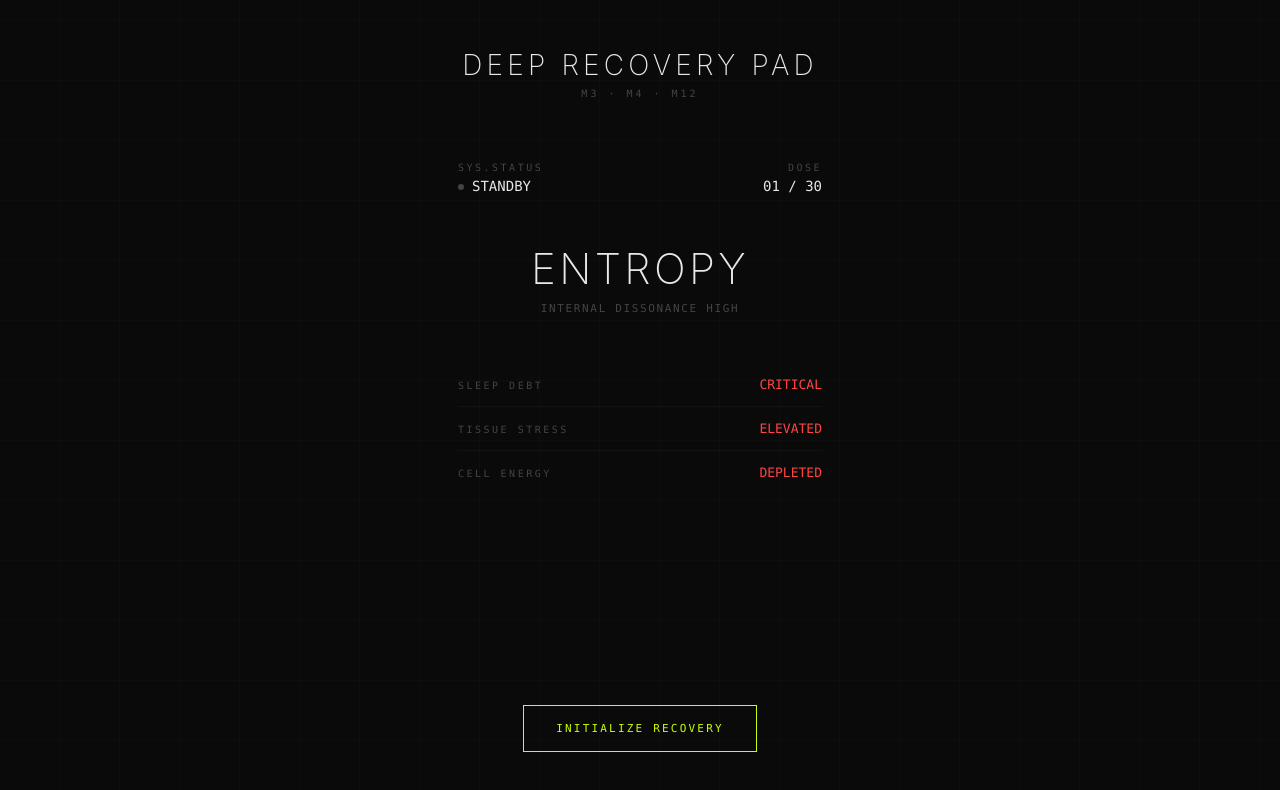
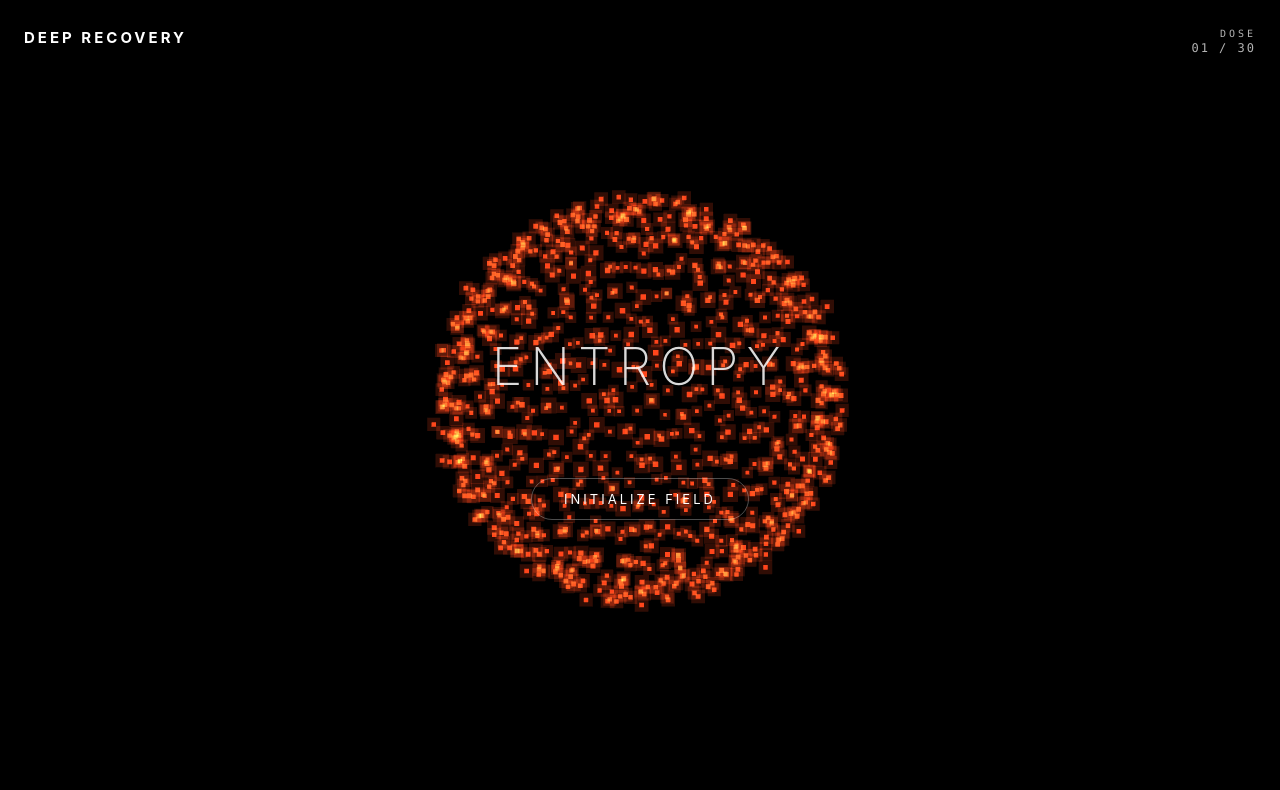
Before and after one commit to 0xfreeoffical/deep-recovery-demo, a plain HTML site: page index.html in a window 1280 px wide. Drawn offline with nearby package versions, Linux system fonts and the light colour scheme; animation ran at ten frames a second.

Commit message:
v3: particle sphere centerpiece matching RENEW style

```diff
--- a/index.html
+++ b/index.html
@@ -2,328 +2,252 @@
 <html lang="en">
 <head>
 <meta charset="UTF-8">
-<meta name="viewport" content="width=device-width, initial-scale=1.0, user-scalable=no">
+<meta name="viewport" content="width=device-width,initial-scale=1.0,user-scalable=no">
 <title>Deep Recovery Pad</title>
-<script src="https://cdnjs.cloudflare.com/ajax/libs/gsap/3.12.5/gsap.min.js"></script>
+<script src="https://cdnjs.cloudflare.com/ajax/libs/three.js/r128/three.min.js"></script>
+<script src="https://cdnjs.cloudflare.com/ajax/libs/gsap/3.12.2/gsap.min.js"></script>
 <style>
 *{margin:0;padding:0;box-sizing:border-box}
-:root{
---bg:#0a0a0a;--fg:#e8e8e8;--dim:#444;--accent:#c8ff00;--accent2:#00e0ff;
---mono:'SF Mono','Fira Code','Consolas',monospace;
---thin:-apple-system,'Helvetica Neue','Inter',sans-serif;
-}
-html,body{height:100%;background:var(--bg);color:var(--fg);font-family:var(--thin);overflow:hidden;-webkit-tap-highlight-color:transparent}
-body{display:flex;align-items:center;justify-content:center;position:relative}
-body::before{content:'';position:fixed;inset:0;background:
-repeating-linear-gradient(0deg,transparent,transparent 59px,rgba(255,255,255,.02) 59px,rgba(255,255,255,.02) 60px),
-repeating-linear-gradient(90deg,transparent,transparent 59px,rgba(255,255,255,.02) 59px,rgba(255,255,255,.02) 60px);
-pointer-events:none;z-index:0}
-
-.device{width:100%;max-width:420px;padding:48px 28px;position:relative;z-index:1;min-height:100dvh;display:flex;flex-direction:column;justify-content:center}
-
-.label{font-family:var(--mono);font-size:10px;letter-spacing:.25em;text-transform:uppercase;color:var(--dim);line-height:1}
-.value{font-family:var(--mono);font-size:14px;color:var(--fg);line-height:1}
-
-/* Header */
-.header{text-align:center;margin-bottom:56px}
-.product-name{font-weight:200;font-size:28px;letter-spacing:.15em;text-transform:uppercase;margin-bottom:6px}
-.product-sub{font-family:var(--mono);font-size:10px;letter-spacing:.3em;color:var(--dim);text-transform:uppercase}
-
-/* Status row */
-.status-row{display:flex;justify-content:space-between;align-items:center;margin-bottom:48px}
-.status-dot{width:6px;height:6px;border-radius:50%;background:var(--dim);display:inline-block;margin-right:8px;vertical-align:middle}
-.status-dot.active{background:var(--accent);animation:pulse-dot 2s ease-in-out infinite}
-.status-dot.complete{background:var(--accent2);animation:none}
-@keyframes pulse-dot{0%,100%{opacity:1}50%{opacity:.3}}
-
-/* Body state */
-.body-state{text-align:center;margin-bottom:48px}
-.state-title{font-weight:200;font-size:42px;letter-spacing:.08em;margin-bottom:8px}
-.state-sub{font-family:var(--mono);font-size:11px;color:var(--dim);letter-spacing:.15em;text-transform:uppercase}
-
-/* Metrics */
-.metrics{margin-bottom:48px}
-.metric{display:flex;justify-content:space-between;align-items:baseline;padding:14px 0;border-bottom:1px solid rgba(255,255,255,.04)}
-.metric:last-child{border-bottom:none}
-.metric-val{font-family:var(--mono);font-size:13px;text-align:right}
-.metric-val.degraded{color:#ff4444}
-.metric-val.improving{color:#ffaa00}
-.metric-val.optimal{color:var(--accent)}
-
-/* Progress module card */
-.module-card{border:1px solid rgba(255,255,255,.06);padding:20px;margin-bottom:48px;opacity:0;display:none}
-.module-card.visible{display:block}
-.module-name{font-family:var(--mono);font-size:11px;letter-spacing:.2em;color:var(--accent);text-transform:uppercase;margin-bottom:12px}
-.module-progress{font-weight:200;font-size:36px;margin-bottom:6px}
-.module-desc{font-size:13px;color:var(--dim);font-weight:300;line-height:1.5}
-
-/* Progress bar */
-.progress-track{height:1px;background:rgba(255,255,255,.06);margin-bottom:48px;position:relative;display:none}
-.progress-fill{height:1px;background:var(--accent);width:0%;transition:width .3s}
-
-/* Buttons */
-.actions{text-align:center;margin-top:auto;padding-top:24px}
-.btn{font-family:var(--mono);font-size:11px;letter-spacing:.2em;text-transform:uppercase;background:none;border:1px solid rgba(255,255,255,.15);color:var(--fg);padding:16px 32px;cursor:pointer;transition:all .3s;-webkit-user-select:none;user-select:none;display:inline-block;min-width:200px;position:relative;overflow:hidden}
-.btn:active{background:rgba(255,255,255,.05)}
-.btn.primary{border-color:var(--accent);color:var(--accent)}
-.btn.primary:active{background:rgba(200,255,0,.05)}
-.btn+.btn{margin-top:12px}
-.btn.hidden{display:none}
-
-/* Depleted badge */
-.depleted{font-family:var(--mono);font-size:10px;letter-spacing:.3em;color:var(--accent2);text-transform:uppercase;text-align:center;margin-bottom:24px;opacity:0}
-
-/* Glow effect */
-.glow{position:fixed;top:50%;left:50%;width:300px;height:300px;transform:translate(-50%,-50%);border-radius:50%;background:radial-gradient(circle,rgba(200,255,0,.03),transparent 70%);pointer-events:none;opacity:0;z-index:0}
-
-/* Breathing ring */
-.breath-ring{position:fixed;top:50%;left:50%;width:180px;height:180px;transform:translate(-50%,-50%);border-radius:50%;border:1px solid rgba(200,255,0,.06);pointer-events:none;opacity:0;z-index:0}
-.breath-ring.active{opacity:1;animation:breathe 6s ease-in-out infinite}
-.breath-ring:nth-child(2){width:240px;height:240px;animation-delay:-.5s;border-color:rgba(0,224,255,.04)}
-.breath-ring:nth-child(3){width:300px;height:300px;animation-delay:-1s;border-color:rgba(200,255,0,.03)}
-@keyframes breathe{0%,100%{transform:translate(-50%,-50%) scale(1);opacity:.6}50%{transform:translate(-50%,-50%) scale(1.15);opacity:.15}}
-
-/* Healing phrase */
-.heal-phrase{position:fixed;top:38%;left:50%;transform:translate(-50%,-50%);font-weight:200;font-size:15px;letter-spacing:.12em;color:rgba(255,255,255,.25);pointer-events:none;opacity:0;z-index:0;text-align:center;width:80%;transition:opacity 1.5s}
-
-/* Fade utility */
-.fade-out{opacity:0;transition:opacity .4s}
+html,body{width:100%;height:100%;overflow:hidden;background:#000;font-family:-apple-system,BlinkMacSystemFont,'Helvetica Neue',sans-serif;color:#fff;-webkit-tap-highlight-color:transparent}
+canvas{position:fixed;top:0;left:0;z-index:0}
+#ui{position:fixed;top:0;left:0;width:100%;height:100%;z-index:1;pointer-events:none;display:flex;flex-direction:column}
+#top{display:flex;justify-content:space-between;align-items:flex-start;padding:28px 24px 0}
+#title{font-size:15px;font-weight:700;letter-spacing:3px;text-transform:uppercase}
+#dose{font-family:'SF Mono',SFMono-Regular,Menlo,monospace;font-size:12px;letter-spacing:2px;opacity:.7;text-align:right}
+#dose .label{font-size:10px;display:block;margin-bottom:2px;letter-spacing:3px}
+#center{flex:1;display:flex;flex-direction:column;justify-content:center;align-items:center}
+#state-word{font-size:clamp(28px,7vw,52px);font-weight:200;letter-spacing:8px;text-transform:uppercase;opacity:.85;margin-bottom:40px;transition:opacity .6s}
+#buttons{display:flex;gap:16px;margin-top:40px;pointer-events:auto}
+#buttons button{background:transparent;border:1px solid rgba(255,255,255,.3);color:#fff;padding:12px 32px;font-size:13px;letter-spacing:3px;text-transform:uppercase;cursor:pointer;border-radius:40px;font-family:inherit;transition:all .3s}
+#buttons button:hover{background:rgba(255,255,255,.08);border-color:rgba(255,255,255,.6)}
+#buttons button:active{transform:scale(.96)}
+.hidden{display:none!important}
 </style>
 </head>
 <body>
-<div class="glow" id="glow"></div>
-<div class="breath-ring" id="ring1"></div>
-<div class="breath-ring" id="ring2"></div>
-<div class="breath-ring" id="ring3"></div>
-<div class="heal-phrase" id="heal-phrase"></div>
-<div class="device" id="device">
-
-  <div class="header">
-    <div class="product-name">Deep Recovery Pad</div>
-    <div class="product-sub">M3 · M4 · M12</div>
+<div id="ui">
+  <div id="top">
+    <div id="title">Deep Recovery</div>
+    <div id="dose"><span class="label">DOSE</span><span id="dose-val">01 / 30</span></div>
   </div>
-
-  <div class="status-row">
-    <div>
-      <span class="label">SYS.STATUS</span><br>
-      <span class="value" id="status-val"><span class="status-dot" id="status-dot"></span>STANDBY</span>
-    </div>
-    <div style="text-align:right">
-      <span class="label">DOSE</span><br>
-      <span class="value" id="dose-val">01 / 30</span>
+  <div id="center">
+    <div id="state-word">Entropy</div>
+    <div id="buttons">
+      <button id="btn-init" onclick="startHarmonize()">Initialize Field</button>
+      <button id="btn-reset" class="hidden" onclick="resetField()">Reset</button>
+      <button id="btn-replenish" class="hidden" onclick="resetField()">Replenish Pad</button>
     </div>
   </div>
+</div>
+<script>
+// --- THREE.JS SETUP ---
+const W=window.innerWidth, H=window.innerHeight;
+const renderer=new THREE.WebGLRenderer({antialias:true,alpha:true});
+renderer.setSize(W,H);renderer.setPixelRatio(Math.min(window.devicePixelRatio,2));
+document.body.appendChild(renderer.domElement);
+const scene=new THREE.Scene();
+const camera=new THREE.PerspectiveCamera(45,W/H,.1,100);
+camera.position.z=5;
 
-  <div class="body-state" id="body-state">
-    <div class="state-title" id="state-title">ENTROPY</div>
-    <div class="state-sub" id="state-sub">Internal Dissonance High</div>
-  </div>
+// --- PARTICLE SPHERE ---
+const N=900;
+const basePositions=new Float32Array(N*3);
+const offsets=new Float32Array(N*3);
+const sizes=new Float32Array(N);
+const glowSizes=new Float32Array(N);
 
-  <div class="metrics" id="metrics">
-    <div class="metric">
-      <span class="label">Sleep Debt</span>
-      <span class="metric-val degraded" id="m-sleep">CRITICAL</span>
-    </div>
-    <div class="metric">
-      <span class="label">Tissue Stress</span>
-      <span class="metric-val degraded" id="m-tissue">ELEVATED</span>
-    </div>
-    <div class="metric">
-      <span class="label">Cell Energy</span>
-      <span class="metric-val degraded" id="m-energy">DEPLETED</span>
-    </div>
-  </div>
-
-  <div class="module-card" id="module-card">
-    <div class="module-name" id="mod-name">M3 — Sleep Repair</div>
-    <div class="module-progress" id="mod-pct">0%</div>
-    <div class="module-desc" id="mod-desc">Recalibrating circadian signaling</div>
-  </div>
-
-  <div class="progress-track" id="progress-track">
-    <div class="progress-fill" id="progress-fill"></div>
-  </div>
-
-  <div class="depleted" id="depleted-badge">PAD CYCLE DEPLETED</div>
-
-  <div class="actions" id="actions">
-    <button class="btn primary" id="btn-start" onclick="startRecovery()">Initialize Recovery</button>
-    <button class="btn hidden" id="btn-reset" onclick="resetCycle()">Reset Cycle</button>
-    <button class="btn primary hidden" id="btn-replenish" onclick="replenish()">Replenish Pad</button>
-  </div>
-
-</div>
-
-<script>
-const $ = id => document.getElementById(id);
-const statusVal = $('status-val'), statusDot = $('status-dot'), doseVal = $('dose-val');
-const stateTitle = $('state-title'), stateSub = $('state-sub');
-const mSleep = $('m-sleep'), mTissue = $('m-tissue'), mEnergy = $('m-energy');
-const moduleCard = $('module-card'), modName = $('mod-name'), modPct = $('mod-pct'), modDesc = $('mod-desc');
-const progressTrack = $('progress-track'), progressFill = $('progress-fill');
-const btnStart = $('btn-start'), btnReset = $('btn-reset'), btnReplenish = $('btn-replenish');
-const depletedBadge = $('depleted-badge'), glow = $('glow');
-
-const ring1=$('ring1'),ring2=$('ring2'),ring3=$('ring3'),healPhrase=$('heal-phrase');
-
-const modules = [
-  { name:'M3 — Sleep Repair', desc:'Recalibrating circadian signaling', metric:mSleep, mid:'REPAIRING', end:'RESTORED' },
-  { name:'M4 — Tissue Recovery', desc:'Reducing inflammation markers', metric:mTissue, mid:'REDUCING', end:'NOMINAL' },
-  { name:'M12 — Mitochondria Energy', desc:'Regenerating cellular ATP output', metric:mEnergy, mid:'CHARGING', end:'OPTIMAL' }
-];
-
-const healPhrases = [
-  'Releasing tension…',
-  'Aligning with your natural rhythm…',
-  'Deep repair in progress…',
-  'Restoring cellular harmony…',
-  'Your field is stabilizing…',
-  'Returning to equilibrium…'
-];
-
-// Ambient healing tone via Web Audio
-let audioCtx, ambientGain, ambientStarted=false;
-function startAmbient(){
-  if(ambientStarted)return;
-  audioCtx=new(window.AudioContext||window.webkitAudioContext)();
-  ambientGain=audioCtx.createGain();
-  ambientGain.gain.value=0;
-  ambientGain.connect(audioCtx.destination);
-  // warm drone
-  const osc1=audioCtx.createOscillator();osc1.type='sine';osc1.frequency.value=136.1; // Om frequency
-  const g1=audioCtx.createGain();g1.gain.value=.12;
-  osc1.connect(g1);g1.connect(ambientGain);osc1.start();
-  // subtle harmonic
-  const osc2=audioCtx.createOscillator();osc2.type='sine';osc2.frequency.value=272.2;
-  const g2=audioCtx.createGain();g2.gain.value=.04;
-  osc2.connect(g2);g2.connect(ambientGain);osc2.start();
-  // very soft breath modulation
-  const lfo=audioCtx.createOscillator();lfo.type='sine';lfo.frequency.value=0.167; // ~6s cycle = breathing
-  const lfoGain=audioCtx.createGain();lfoGain.gain.value=3;
-  lfo.connect(lfoGain);lfoGain.connect(osc1.frequency);lfo.start();
-  ambientStarted=true;
-  gsap.to(ambientGain.gain,{value:.15,duration:3});
-}
-function stopAmbient(){
-  if(!ambientStarted||!ambientGain)return;
-  gsap.to(ambientGain.gain,{value:0,duration:2});
+// Fibonacci sphere distribution
+for(let i=0;i<N;i++){
+  const y=1-(i/(N-1))*2;
+  const r=Math.sqrt(1-y*y);
+  const phi=i*2.399963; // golden angle
+  basePositions[i*3]=Math.cos(phi)*r;
+  basePositions[i*3+1]=y;
+  basePositions[i*3+2]=Math.sin(phi)*r;
+  offsets[i*3]=(Math.random()-.5)*.06;
+  offsets[i*3+1]=(Math.random()-.5)*.06;
+  offsets[i*3+2]=(Math.random()-.5)*.06;
+  sizes[i]=Math.random()*.5+.5;
+  glowSizes[i]=Math.random()*.4+.8;
 }
 
-let phraseInterval;
-function startHealPhrases(){
-  let i=0;
-  function show(){
-    healPhrase.textContent=healPhrases[i%healPhrases.length];
-    gsap.fromTo(healPhrase,{opacity:0},{opacity:1,duration:1.5,yoyo:true,repeat:1,repeatDelay:1});
-    i++;
-  }
-  show();
-  phraseInterval=setInterval(show,5000);
-}
-function stopHealPhrases(){
-  clearInterval(phraseInterval);
-  gsap.to(healPhrase,{opacity:0,duration:1});
+function makeParticleSystem(sizeArr,opacity,baseSize){
+  const geo=new THREE.BufferGeometry();
+  const pos=new Float32Array(N*3);
+  for(let i=0;i<N*3;i++) pos[i]=basePositions[i]+offsets[i];
+  geo.setAttribute('position',new THREE.BufferAttribute(pos,3));
+  const colors=new Float32Array(N*3);
+  geo.setAttribute('color',new THREE.BufferAttribute(colors,3));
+  const mat=new THREE.PointsMaterial({
+    size:baseSize,
+    vertexColors:true,
+    transparent:true,
+    opacity:opacity,
+    blending:THREE.AdditiveBlending,
+    depthWrite:false,
+    sizeAttenuation:true
+  });
+  const pts=new THREE.Points(geo,mat);
+  return pts;
 }
 
-function startRecovery(){
-  btnStart.classList.add('hidden');
-  statusDot.classList.add('active');
-  statusVal.innerHTML = '<span class="status-dot active" id="status-dot"></span>OPTIMIZING';
-  stateTitle.textContent = 'RECOVERY';
-  stateSub.textContent = 'Modules Activating';
-  progressTrack.style.display = 'block';
-  moduleCard.classList.add('visible');
-  gsap.to(glow, {opacity:1, duration:2});
-  gsap.to(moduleCard, {opacity:1, duration:.5});
-  // Healing atmosphere
-  startAmbient();
-  ring1.classList.add('active');ring2.classList.add('active');ring3.classList.add('active');
-  startHealPhrases();
-  // Warm color shift on glow
-  gsap.to(glow, {background:'radial-gradient(circle,rgba(255,200,100,.04),transparent 70%)', duration:10});
+const sphere=makeParticleSystem(sizes,.95,.055);
+const glow=makeParticleSystem(glowSizes,.25,.16);
+const group=new THREE.Group();
+group.add(sphere);group.add(glow);
+scene.add(group);
 
-  let dose = 1;
-  const totalDuration = 18;
-  const phaseTime = totalDuration / 3;
+// --- STATE ---
+let state='standby'; // standby | harmonizing | restored
+let progress=0; // 0-1
+let audioCtx=null, oscillators=[];
 
-  // Dose counter
-  const doseInterval = setInterval(()=>{
-    if(dose<30){dose++;doseVal.textContent=String(dose).padStart(2,'0')+' / 30'}
-  }, (totalDuration*1000)/29);
+// --- COLOR ---
+const cEntropy=new THREE.Color(.95,.25,.1);
+const cMid=new THREE.Color(.55,.2,.85);
+const cRestored=new THREE.Color(.4,.7,1);
+const cWhite=new THREE.Color(.85,.92,1);
+const tmpColor=new THREE.Color();
 
-  // Progress bar
-  gsap.to(progressFill, {width:'100%', duration:totalDuration, ease:'none'});
-
-  // Run modules sequentially
-  let phase = 0;
-  function runPhase(){
-    if(phase >= modules.length){clearInterval(doseInterval);finish();return}
-    const m = modules[phase];
-    modName.textContent = m.name;
-    modDesc.textContent = m.desc;
-    gsap.fromTo(moduleCard,{opacity:0},{opacity:1,duration:.4});
-
-    // Animate percentage
-    let p = {v:0};
-    gsap.to(p, {v:100, duration:phaseTime, ease:'power1.inOut', onUpdate:()=>{
-      modPct.textContent = Math.round(p.v)+'%';
-    }});
-
-    // Metric mid-update
-    setTimeout(()=>{
-      m.metric.textContent = m.mid;
-      m.metric.className = 'metric-val improving';
-    }, phaseTime*500);
-
-    // Metric final
-    setTimeout(()=>{
-      m.metric.textContent = m.end;
-      m.metric.className = 'metric-val optimal';
-      phase++;
-      runPhase();
-    }, phaseTime*1000);
+function updateColors(p){
+  const cols=sphere.geometry.attributes.color.array;
+  const gcols=glow.geometry.attributes.color.array;
+  for(let i=0;i<N;i++){
+    if(p<.5) tmpColor.copy(cEntropy).lerp(cMid,p*2);
+    else tmpColor.copy(cMid).lerp(cRestored,(p-.5)*2);
+    if(p>.85) tmpColor.lerp(cWhite,(p-.85)/.15*.3);
+    const v=.9+Math.random()*.1;
+    const idx=i*3;
+    cols[idx]=tmpColor.r*v;cols[idx+1]=tmpColor.g*v;cols[idx+2]=tmpColor.b*v;
+    gcols[idx]=tmpColor.r;gcols[idx+1]=tmpColor.g;gcols[idx+2]=tmpColor.b;
   }
-  runPhase();
+  sphere.geometry.attributes.color.needsUpdate=true;
+  glow.geometry.attributes.color.needsUpdate=true;
 }
 
-function finish(){
-  doseVal.textContent = '30 / 30';
-  statusVal.innerHTML = '<span class="status-dot complete"></span>COMPLETE';
-  stateTitle.textContent = 'RESTORED';
-  stateSub.textContent = 'All Systems Nominal';
-  gsap.to(moduleCard, {opacity:0, duration:.4, onComplete:()=>moduleCard.classList.remove('visible')});
-  gsap.to(glow, {opacity:0, duration:2});
-  stopAmbient();
-  stopHealPhrases();
-  ring1.classList.remove('active');ring2.classList.remove('active');ring3.classList.remove('active');
-  gsap.to([ring1,ring2,ring3],{opacity:0,duration:1});
-  gsap.to(depletedBadge, {opacity:1, duration:.6, delay:.3});
+// --- JITTER ---
+function updateJitter(t){
+  const pos=sphere.geometry.attributes.position.array;
+  const gpos=glow.geometry.attributes.position.array;
+  const jitterAmt=state==='harmonizing'? .03*(1-progress)+.005 : state==='restored'? .005 : .04;
+  for(let i=0;i<N;i++){
+    const idx=i*3;
+    const bx=basePositions[idx],by=basePositions[idx+1],bz=basePositions[idx+2];
+    const ox=Math.sin(t*1.1+i*3.7)*jitterAmt;
+    const oy=Math.cos(t*1.3+i*2.3)*jitterAmt;
+    const oz=Math.sin(t*.9+i*5.1)*jitterAmt;
+    pos[idx]=bx+ox;pos[idx+1]=by+oy;pos[idx+2]=bz+oz;
+    gpos[idx]=bx+ox;gpos[idx+1]=by+oy;gpos[idx+2]=bz+oz;
+  }
+  sphere.geometry.attributes.position.needsUpdate=true;
+  glow.geometry.attributes.position.needsUpdate=true;
+}
+
+// --- AUDIO ---
+function startAudio(){
+  audioCtx=new(window.AudioContext||window.webkitAudioContext)();
+  const freqs=[136.1,272.2,408.3];
+  const gains=[.08,.04,.02];
+  freqs.forEach((f,i)=>{
+    const osc=audioCtx.createOscillator();
+    const g=audioCtx.createGain();
+    osc.type='sine';osc.frequency.value=f;
+    g.gain.value=0;
+    g.gain.linearRampToValueAtTime(gains[i],audioCtx.currentTime+2);
+    osc.connect(g);g.connect(audioCtx.destination);
+    osc.start();
+    oscillators.push({osc,gain:g});
+  });
+}
+function stopAudio(){
+  if(!audioCtx)return;
+  const t=audioCtx.currentTime;
+  oscillators.forEach(o=>{o.gain.gain.linearRampToValueAtTime(0,t+1.5);o.osc.stop(t+1.6)});
+  setTimeout(()=>{audioCtx.close();audioCtx=null;oscillators=[]},2000);
+}
+
+// --- UI ---
+const elState=document.getElementById('state-word');
+const elDose=document.getElementById('dose-val');
+const btnInit=document.getElementById('btn-init');
+const btnReset=document.getElementById('btn-reset');
+const btnReplenish=document.getElementById('btn-replenish');
+
+function setDose(n){elDose.textContent=String(n).padStart(2,'0')+' / 30'}
+
+// --- HARMONIZE ---
+let harmStart=0;
+const DURATION=20;
+
+function startHarmonize(){
+  if(state!=='standby')return;
+  state='harmonizing';
+  harmStart=performance.now()/1000;
+  elState.textContent='Harmonizing';
+  btnInit.classList.add('hidden');
+  startAudio();
+  // breathing
+  gsap.to(group.scale,{x:1.06,y:1.06,z:1.06,duration:3,yoyo:true,repeat:-1,ease:'sine.inOut'});
+}
+
+function finishRestore(){
+  state='restored';
+  progress=1;
+  setDose(30);
+  elState.textContent='Restored';
   btnReset.classList.remove('hidden');
   btnReplenish.classList.remove('hidden');
-  gsap.fromTo(btnReset,{opacity:0},{opacity:1,duration:.5,delay:.4});
-  gsap.fromTo(btnReplenish,{opacity:0},{opacity:1,duration:.5,delay:.6});
+  gsap.killTweensOf(group.scale);
+  gsap.to(group.scale,{x:1,y:1,z:1,duration:2,ease:'sine.out'});
+  // gentle pulse for restored
+  setTimeout(()=>{
+    if(state==='restored') gsap.to(group.scale,{x:1.03,y:1.03,z:1.03,duration:4,yoyo:true,repeat:-1,ease:'sine.inOut'});
+  },2100);
+  stopAudio();
 }
 
-function resetCycle(){
+function resetField(){
+  state='standby';progress=0;
+  gsap.killTweensOf(group.scale);
+  gsap.to(group.scale,{x:1,y:1,z:1,duration:1});
+  elState.textContent='Entropy';
+  setDose(1);
+  btnInit.classList.remove('hidden');
   btnReset.classList.add('hidden');
   btnReplenish.classList.add('hidden');
-  progressTrack.style.display = 'none';
-  progressFill.style.width = '0%';
-  depletedBadge.style.opacity = 0;
-  statusVal.innerHTML = '<span class="status-dot"></span>STANDBY';
-  doseVal.textContent = '01 / 30';
-  stateTitle.textContent = 'ENTROPY';
-  stateSub.textContent = 'Internal Dissonance High';
-  mSleep.textContent = 'CRITICAL'; mSleep.className = 'metric-val degraded';
-  mTissue.textContent = 'ELEVATED'; mTissue.className = 'metric-val degraded';
-  mEnergy.textContent = 'DEPLETED'; mEnergy.className = 'metric-val degraded';
-  btnStart.classList.remove('hidden');
-  gsap.fromTo(btnStart,{opacity:0},{opacity:1,duration:.4});
+  updateColors(0);
 }
 
-function replenish(){
-  alert('Redirecting to replenishment…');
+// --- RENDER LOOP ---
+function animate(){
+  requestAnimationFrame(animate);
+  const t=performance.now()/1000;
+  group.rotation.y=t*.15;
+
+  if(state==='harmonizing'){
+    progress=Math.min((t-harmStart)/DURATION,1);
+    const dose=Math.floor(progress*29)+1;
+    setDose(dose);
+    if(progress>=1) finishRestore();
+  }
+
+  updateColors(progress);
+  updateJitter(t);
+
+  // glow intensity
+  glow.material.opacity=state==='restored'?.4: state==='harmonizing'? .2+progress*.2 : .2;
+
+  renderer.render(scene,camera);
 }
+updateColors(0);
+animate();
+
+// --- RESIZE ---
+window.addEventListener('resize',()=>{
+  const w=window.innerWidth,h=window.innerHeight;
+  camera.aspect=w/h;camera.updateProjectionMatrix();
+  renderer.setSize(w,h);
+});
 </script>
 </body>
 </html>
```
